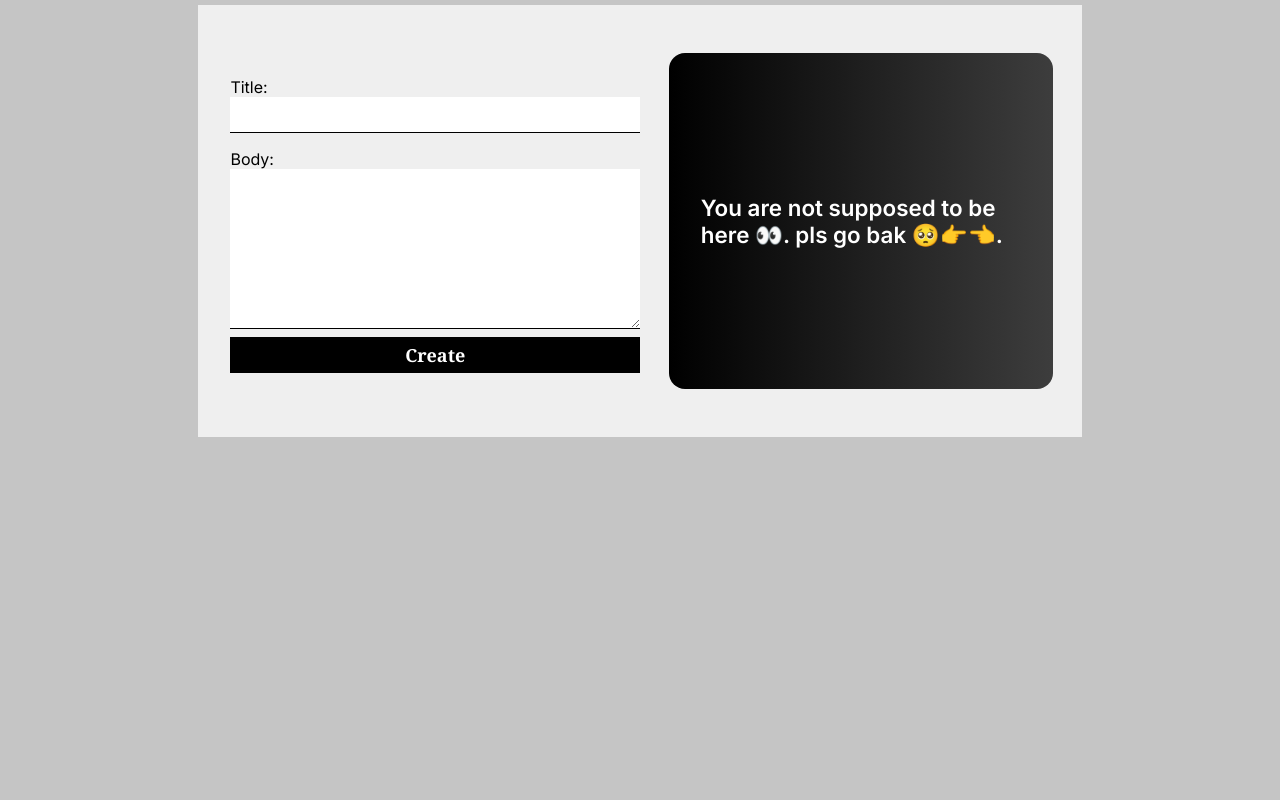
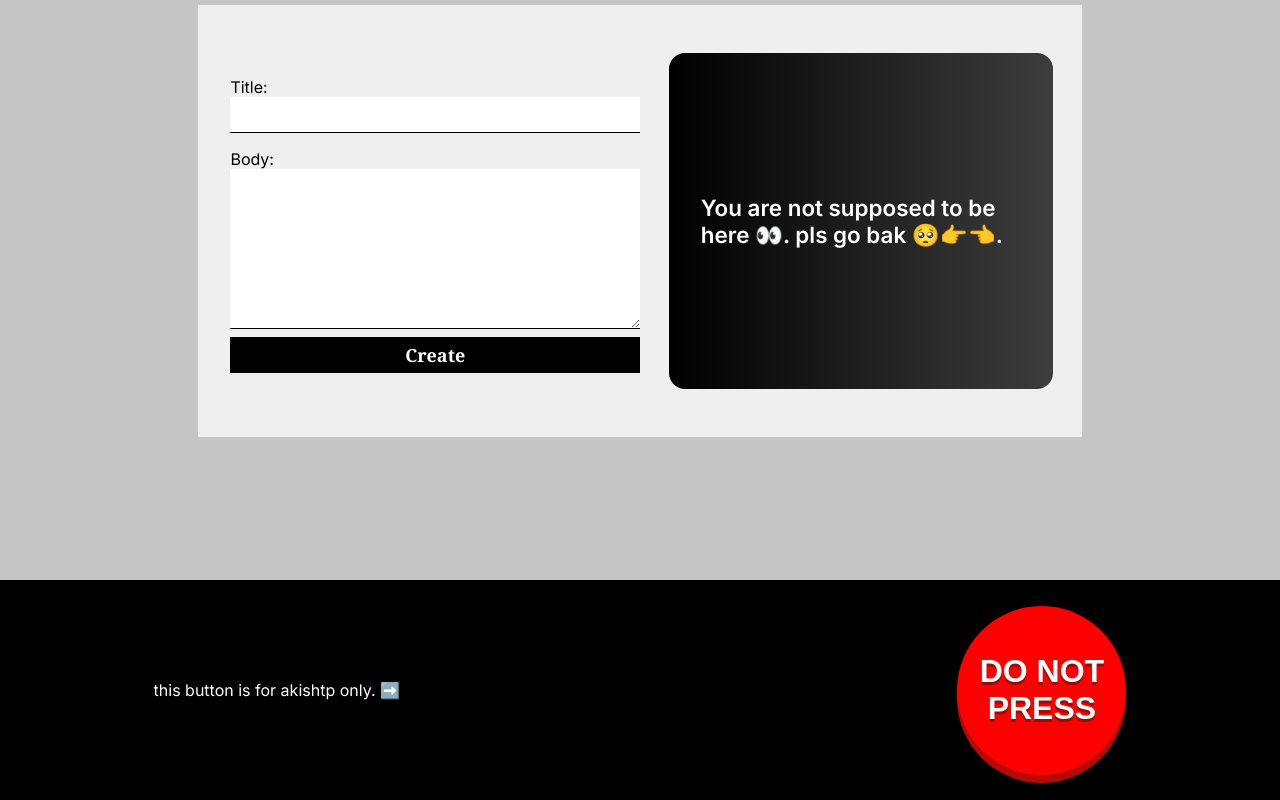
Before and after one commit to akishtp/Thoughts., a React (Create React App) app in the folder frontend/: page /new in a window 1280 px wide. Shown: the part 220-1020 px from the top of the page. Before the commit the page ends 800 px from the top, so only its background shows below. Built offline with nearby package versions, Linux system fonts and the light colour scheme.

Commit message:
show it in reverse

```diff
--- a/frontend/src/App.tsx
+++ b/frontend/src/App.tsx
@@ -1,4 +1,5 @@
 import { BrowserRouter, Route, Routes } from "react-router-dom";
+import Footer from "./components/Footer/Footer";
 import Navbar from "./components/Navbar/Navbar";
 import Create from "./Pages/Create/Create";
 import Home from "./Pages/Home/Home";
@@ -12,6 +13,7 @@ function App() {
           <Route path="/" element={<Home />} />
           <Route path="/new" element={<Create />} />
         </Routes>
+        <Footer />
       </div>
     </BrowserRouter>
   );
--- a/frontend/src/Pages/Home/Home.css
+++ b/frontend/src/Pages/Home/Home.css
@@ -1,3 +1,10 @@
+.home {
+  display: flex;
+  justify-content: center;
+  flex-direction: column;
+  align-items: center;
+  min-height: 100vh;
+}
 .new-blogs {
   display: flex;
 }
--- a/frontend/src/Pages/Home/Home.tsx
+++ b/frontend/src/Pages/Home/Home.tsx
@@ -1,18 +1,19 @@
 import React, { useEffect } from "react";
 import { useAppDispatch, useAppSelector } from "../../app/hooks";
+import Blog from "../../components/Blog/Blog";
 import { getBlogs } from "../../features/blog/blogActions";
 import "./Home.css";
 
 const Home: React.FC = () => {
   const dispatch = useAppDispatch();
-
-  const { blogs } = useAppSelector((state) => state.blogs);
+  const { blogs, loading } = useAppSelector((state) => state.blogs);
 
   useEffect(() => {
-    console.log("how many times does it run?");
-
     dispatch(getBlogs());
-  }, []);
+  }, [dispatch]);
+  if (loading) {
+    return <h1>Loading..</h1>;
+  } else {
     return (
       <div className="home">
         <div className="new-blogs">
@@ -25,8 +26,8 @@ const Home: React.FC = () => {
         <div className="older-blogs">
           {blogs.length > 0 ? (
             <>
-            {blogs.map((blog: any) => (
-              <div key={blog._id}>{blog.title}</div>
+              {blogs.map((blog: any, index: number) => (
+                <Blog blog={blog} key={blog._id} />
               ))}
             </>
           ) : (
@@ -35,6 +36,7 @@ const Home: React.FC = () => {
         </div>
       </div>
     );
+  }
 };
 
 export default Home;
--- /dev/null
+++ b/frontend/src/components/Blog/Blog.css
@@ -0,0 +1,10 @@
+.blog {
+  border-bottom: 2px solid #000;
+  padding: 30px 20px;
+}
+.blog:last-child {
+  border-bottom: none;
+}
+.blog .title {
+  font-weight: 600;
+}
--- a/frontend/src/components/Blog/Blog.tsx
+++ b/frontend/src/components/Blog/Blog.tsx
@@ -2,17 +2,15 @@ import React from "react";
 import "./Blog.css";
 
 interface BlogProps {
-  title: string;
-  date: string;
-  body: string;
+  blog: { title: string; id: string; date: Date; body: string };
 }
 
-const Blog: React.FC<BlogProps> = ({ title, date, body }) => {
+const Blog: React.FC<BlogProps> = ({ blog }) => {
   return (
     <div className="blog">
-      <div className="date">{date}</div>
-      <div className="title">{title}</div>
-      <div className="body">{body}</div>
+      <div className="date">{blog.date.toString()}</div>
+      <div className="title">{blog.title}</div>
+      <div className="body">{blog.body}</div>
     </div>
   );
 };
--- /dev/null
+++ b/frontend/src/components/Footer/Footer.css
@@ -0,0 +1,37 @@
+.footer {
+  background-color: #000;
+  color: #fff;
+  display: flex;
+  align-items: center;
+  justify-content: space-between;
+  padding: 2vw 12vw;
+}
+
+.footer button {
+  border-radius: 50%;
+  width: 169px;
+  height: 169px;
+  border: none;
+  color: white;
+  font-family: Avenir, Arial, sans-serif;
+  font-weight: 900;
+  font-size: 2rem;
+  background: red;
+  text-shadow: 0 3px 1px rgba(122, 17, 8, 0.8);
+  box-shadow: 0 8px 0 rgb(183, 9, 0), 0 15px 20px rgba(0, 0, 0, 0.35);
+  text-transform: uppercase;
+  transition: 0.4s all ease-in;
+  outline: none;
+  cursor: pointer;
+  text-align: center;
+  -webkit-tap-highlight-color: rgba(0, 0, 0, 0);
+}
+.footer button span {
+  position: relative;
+}
+/* fix for IE 11 (and IE8+, although the earlier versions are harder to address) stupidly moving the inner button text on click */
+.footer .pressed {
+  padding-top: 3px;
+  transform: translateY(4px);
+  box-shadow: 0 4px 0 rgb(183, 0, 0), 0 8px 6px rgba(0, 0, 0, 0.45);
+}
--- /dev/null
+++ b/frontend/src/components/Footer/Footer.tsx
@@ -0,0 +1,25 @@
+import React, { useState } from "react";
+import { Link } from "react-router-dom";
+import "./Footer.css";
+
+const Footer: React.FC = () => {
+  const [pressed, setPressed] = useState(false);
+
+  const handleClick = () => {
+    console.log("pressed");
+
+    setPressed(!pressed);
+  };
+  return (
+    <footer className="footer">
+      this button is for akishtp only. ➡️
+      <Link to="/new">
+        <button onClick={handleClick} className={pressed ? "pressed" : ""}>
+          Do not Press
+        </button>
+      </Link>
+    </footer>
+  );
+};
+
+export default Footer;
--- a/frontend/src/components/Navbar/Navbar.tsx
+++ b/frontend/src/components/Navbar/Navbar.tsx
@@ -1,17 +1,20 @@
 import React from "react";
+import { Link } from "react-router-dom";
 import "./Navbar.css";
 
 const Navbar: React.FC = () => {
   return (
     <>
       <div className="small-nav">
-        <div className="left-side">akishtp</div>
+        <a href="http://akishtp.github.io/akishtp" className="left-side">
+          akishtp
+        </a>
         <div className="right-side">twitiggitsite</div>
       </div>
       <nav className="navbar">
-        <div className="left-side">
+        <Link to="/" className="left-side">
           Blogs.<span>(Journal)</span>
-        </div>
+        </Link>
       </nav>
     </>
   );
--- a/frontend/src/index.css
+++ b/frontend/src/index.css
@@ -9,3 +9,7 @@ body {
   color: #000;
   font-family: "Inter", sans-serif;
 }
+a {
+  color: inherit;
+  text-decoration: none;
+}
```
Lines whose indentation alone changed are shown as unchanged.
